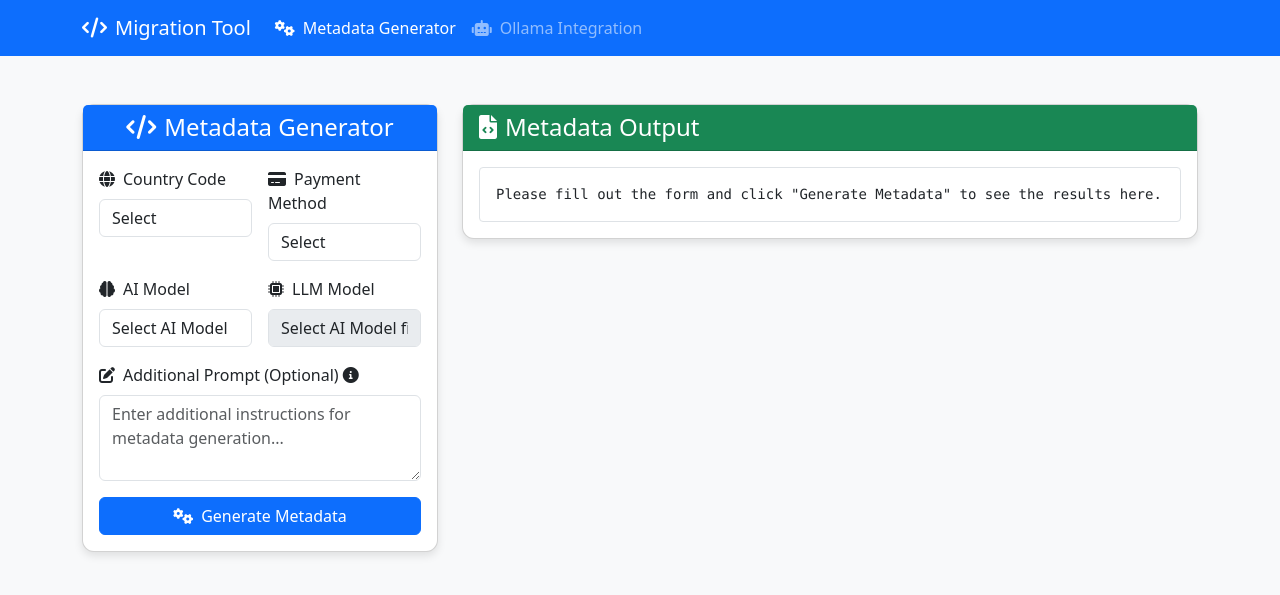
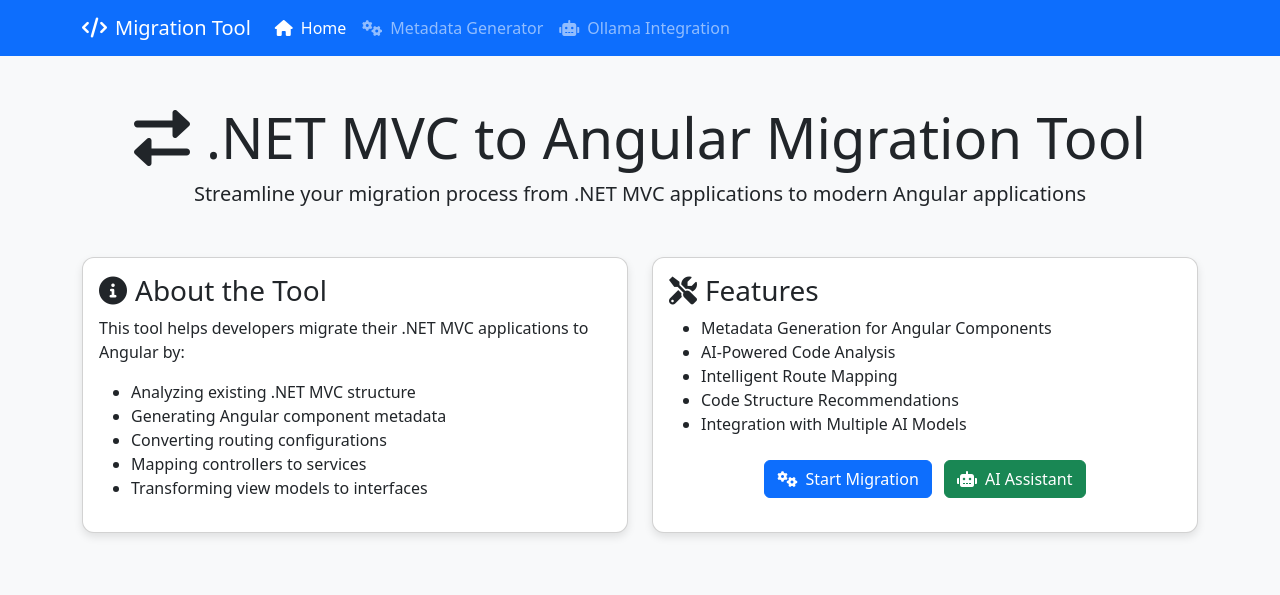
Before and after one commit to kanishkarthik/dotnet-to-angular-migration, a Flask app: page / in a window 1280 px wide. Shown: the top 595 px of the page. Run offline with Flask 3, Linux system fonts and the light colour scheme; parts of the project's set-up code (start-up, migrations or seed data) failed here and were passed over.

Commit message:
Add landing page and update navigation; refactor constants and main application paths

```diff
--- a/MetaDataParser/config/constants.py
+++ b/MetaDataParser/config/constants.py
@@ -21,7 +21,8 @@
 
 # ASP.NET MVC Configurations File
 ASPNETMVC_CONFIG_FILE = os.path.join(ROOT_PATH, "DotNetApp", "configurations.json")
-ASPNETMVC_APP_PATH = os.path.join(ROOT_PATH, "DotNetApp", "ViewConfigurations")
+ASPNETMVC_APP_CONFIG_PATH = os.path.join(ROOT_PATH, "DotNetApp", "ViewConfigurations")
+ASPNETMVC_APP_PATH = os.path.join(ROOT_PATH, "DotNetApp")
 SAMPLE_METADATA_PATH = os.path.join(ROOT_PATH,'MetaDataParser', 'config', 'sample_metadata.json')
 
 # Index Storage Path
--- a/MetaDataParser/main.py
+++ b/MetaDataParser/main.py
@@ -1,22 +1,26 @@
 from flask import Flask, render_template, request, jsonify
-from config.constants import ANGULAR_APP_METADATA_PATH, ASPNETMVC_APP_PATH
+from config.constants import ANGULAR_APP_METADATA_PATH, ASPNETMVC_APP_CONFIG_PATH
 from services.config_loader import load_configurations
 from services.metadata_generator import MetadataGenerator
 from decorators import handle_errors
 from utils.logger import logger
-#from services.ollama_service import OllamaService
+from services.ollama_service import OllamaService
 
 app = Flask(__name__)
 CONFIGURATIONS = load_configurations()
 metadata_generator = MetadataGenerator(
     CONFIGURATIONS,
-    ASPNETMVC_APP_PATH,
+    ASPNETMVC_APP_CONFIG_PATH,
     ANGULAR_APP_METADATA_PATH
 )
-#ollama_service = OllamaService()
+ollama_service = OllamaService()
 
 @app.route("/")
 def index():
+    return render_template("landing.html", active_page='home')
+
+@app.route("/metadata")
+def metadata_page():
     return render_template("main.html", active_page='metadata')
 
 @app.route("/ollama")
@@ -35,7 +39,7 @@
         raise ValueError("Model name and prompt are required!")
 
     try:
-        response = ""#ollama_service.generate_response(model_name, prompt, context)
+        response = ollama_service.generate_response(model_name, prompt, context)
         return jsonify({"response": response})
     except Exception as e:
         logger.error(f"Error in Ollama processing: {str(e)}")
--- a/MetaDataParser/services/groq_ingest_service.py
+++ b/MetaDataParser/services/groq_ingest_service.py
@@ -10,7 +10,7 @@
 from llama_index.core.storage import StorageContext
 from llama_index.core import load_index_from_storage
 
-from config.constants import ASPNETMVC_APP_PATH, GROQ_API_KEY, GROQ_LARGE_LANGUAGE_MODEL, ROOT_PATH, SAMPLE_METADATA_PATH, INDEX_STORAGE_PATH
+from config.constants import ASPNETMVC_APP_CONFIG_PATH, GROQ_API_KEY, GROQ_LARGE_LANGUAGE_MODEL, ROOT_PATH, SAMPLE_METADATA_PATH, INDEX_STORAGE_PATH
 from .base_llm_service import BaseLLMService
 from utils.logger import logger
 
@@ -69,7 +69,7 @@
 
             logger.info("No existing index found, creating new one")
             documents = SimpleDirectoryReader(
-                ASPNETMVC_APP_PATH,
+                ASPNETMVC_APP_CONFIG_PATH,
                 required_exts=[".cs"],
                 recursive=True
             ).load_data()
--- a/MetaDataParser/templates/base.html
+++ b/MetaDataParser/templates/base.html
@@ -18,7 +18,10 @@
             <div class="collapse navbar-collapse" id="navbarNav">
                 <ul class="navbar-nav">
                     <li class="nav-item">
-                        <a class="nav-link {% if active_page == 'metadata' %}active{% endif %}" href="/"><i class="fas fa-cogs me-2"></i>Metadata Generator</a>
+                        <a class="nav-link {% if active_page == 'home' %}active{% endif %}" href="/"><i class="fas fa-home me-2"></i>Home</a>
+                    </li>
+                    <li class="nav-item">
+                        <a class="nav-link {% if active_page == 'metadata' %}active{% endif %}" href="/metadata"><i class="fas fa-cogs me-2"></i>Metadata Generator</a>
                     </li>
                     <li class="nav-item">
                         <a class="nav-link {% if active_page == 'ollama' %}active{% endif %}" href="/ollama"><i class="fas fa-robot me-2"></i>Ollama Integration</a>
--- /dev/null
+++ b/MetaDataParser/templates/landing.html
@@ -0,0 +1,53 @@
+{% extends "base.html" %}
+
+{% block title %}Welcome - .NET to Angular Migration Tool{% endblock %}
+
+{% block content %}
+<div class="container mt-5">
+    <div class="jumbotron text-center mb-5">
+        <h1 class="display-4"><i class="fas fa-exchange-alt me-3"></i>.NET MVC to Angular Migration Tool</h1>
+        <p class="lead">Streamline your migration process from .NET MVC applications to modern Angular applications</p>
+    </div>
+
+    <div class="row">
+        <div class="col-md-6 mb-4">
+            <div class="card h-100">
+                <div class="card-body">
+                    <h3><i class="fas fa-info-circle me-2"></i>About the Tool</h3>
+                    <p>This tool helps developers migrate their .NET MVC applications to Angular by:</p>
+                    <ul>
+                        <li>Analyzing existing .NET MVC structure</li>
+                        <li>Generating Angular component metadata</li>
+                        <li>Converting routing configurations</li>
+                        <li>Mapping controllers to services</li>
+                        <li>Transforming view models to interfaces</li>
+                    </ul>
+                </div>
+            </div>
+        </div>
+
+        <div class="col-md-6 mb-4">
+            <div class="card h-100">
+                <div class="card-body">
+                    <h3><i class="fas fa-tools me-2"></i>Features</h3>
+                    <ul>
+                        <li>Metadata Generation for Angular Components</li>
+                        <li>AI-Powered Code Analysis</li>
+                        <li>Intelligent Route Mapping</li>
+                        <li>Code Structure Recommendations</li>
+                        <li>Integration with Multiple AI Models</li>
+                    </ul>
+                    <div class="text-center mt-4">
+                        <a href="/metadata" class="btn btn-primary me-2">
+                            <i class="fas fa-cogs me-2"></i>Start Migration
+                        </a>
+                        <a href="/ollama" class="btn btn-success">
+                            <i class="fas fa-robot me-2"></i>AI Assistant
+                        </a>
+                    </div>
+                </div>
+            </div>
+        </div>
+    </div>
+</div>
+{% endblock %}
```
Also changed, not shown: 1 other file.
